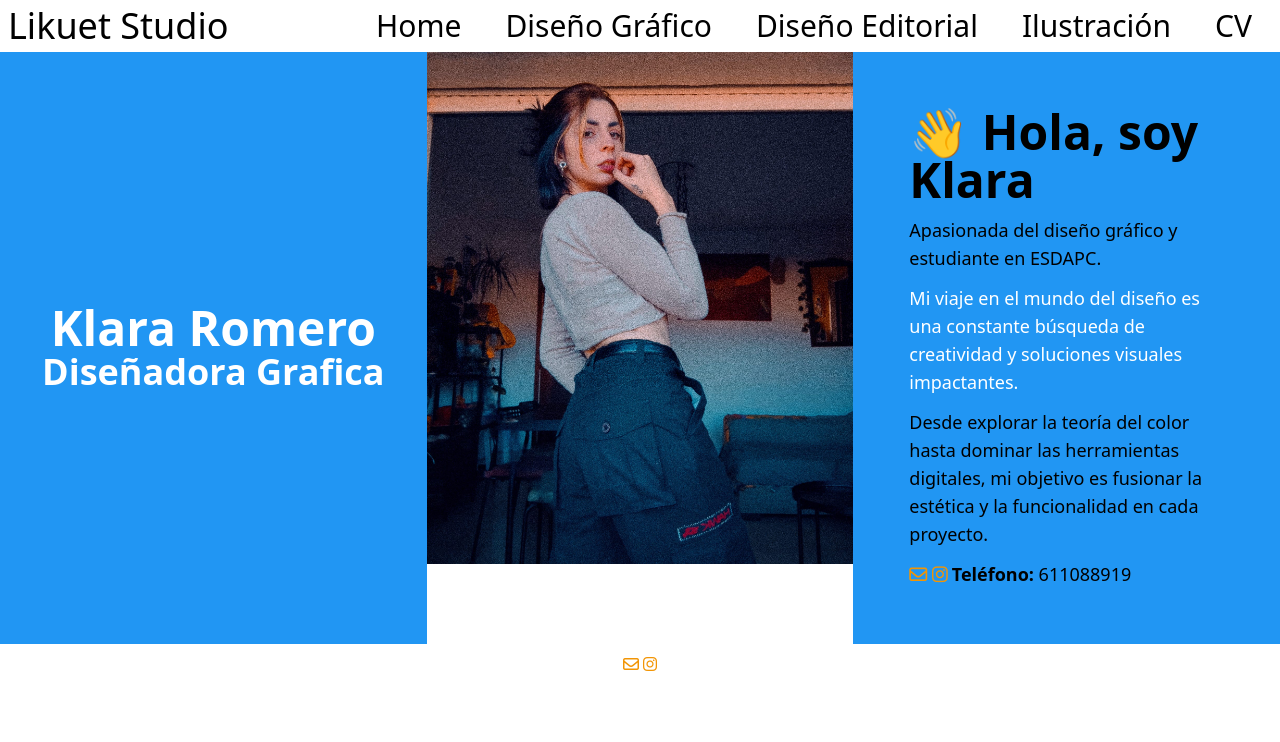
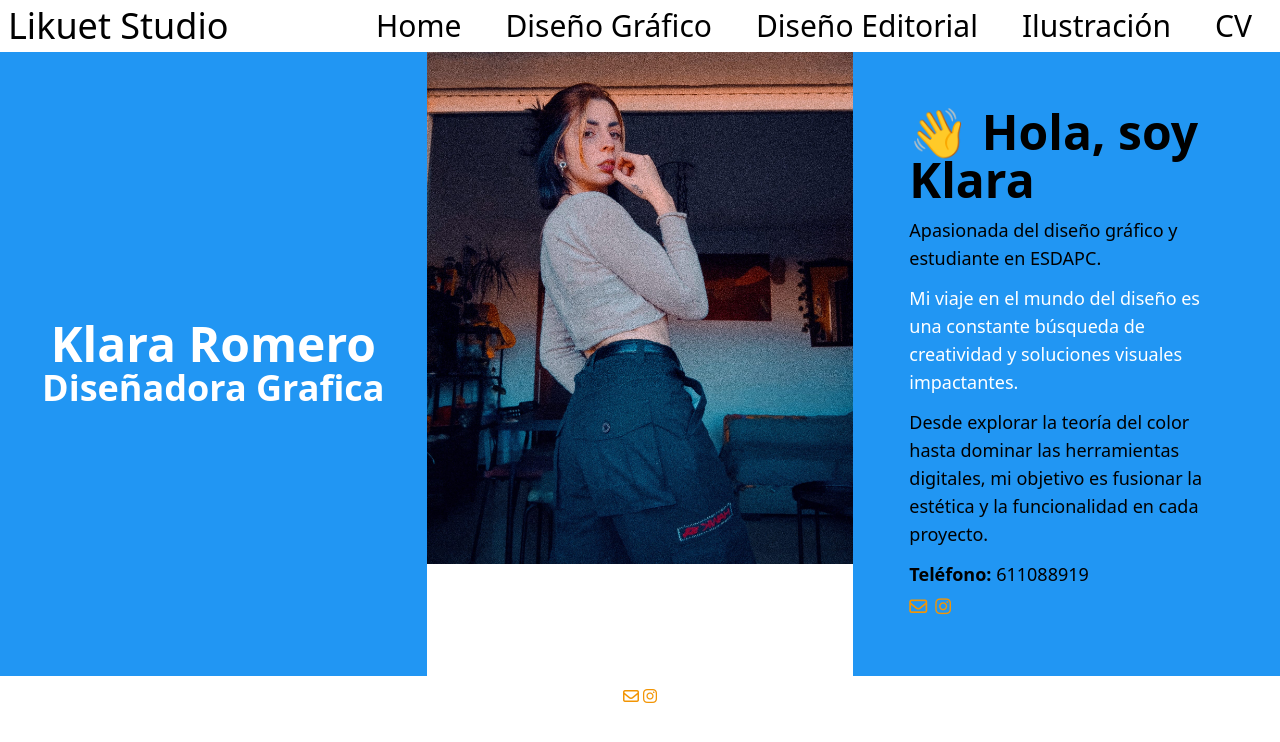
Before and after one commit to nexus122/PortfolioKlara, an Astro site: page / in a window 1280 px wide. Built offline with nearby package versions, Linux system fonts and the light colour scheme; Astro itself is replaced by a stand-in of ours.

Commit message:
[main] telefono cambiado

```diff
--- a/src/pages/index.astro
+++ b/src/pages/index.astro
@@ -34,11 +34,11 @@ import RSS from "../components/shared/RSS.astro"
 							herramientas digitales, mi objetivo es fusionar la
 							estética y la funcionalidad en cada proyecto.
 						</p>
-						<span class="flex gap-1">
-							<span class="text-secondary-100">
+						<span class="flex flex-col gap-1">
+							<p><span class="font-bold">Teléfono:</span> 611088919</p>
+							<span class="flex gap-2 transition-all text-secondary-100">
 								<RSS/>
 							</span>
-							<p><span class="font-bold">Teléfono:</span> 611088919</p>
 						</span>
 					</span>
 				</div>
```
